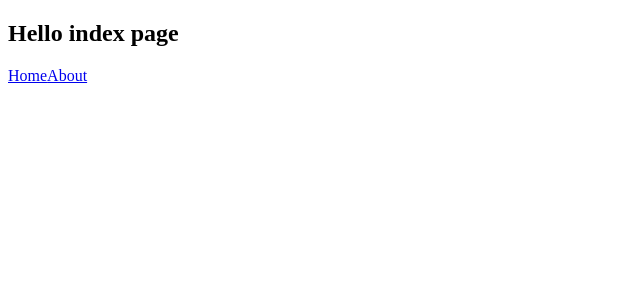
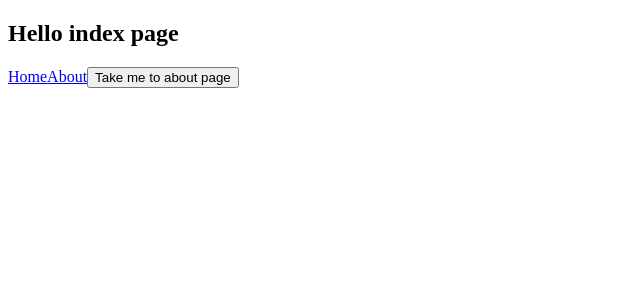
Before and after one commit to Najim473/Nuxt-3-course, a Nuxt app: page / in a window 1280 px wide. Shown: the top 300 px of the page, without its empty margins (0-640 px from the left). Built offline with nearby package versions, Linux system fonts and the light colour scheme.

Commit message:
by clicking add navigateTo in routes

```diff
--- a/pages/index.vue
+++ b/pages/index.vue
@@ -2,4 +2,11 @@
     <h2>Hello index page</h2>
     <NuxtLink to="/">Home</NuxtLink>
     <NuxtLink to="about">About</NuxtLink>
+    <!-- By clicking redirect page  -->
+    <button @click="moveToAbout">Take me to about page</button>
 </template>
+<script setup>
+const moveToAbout =()=>{
+    navigateTo("about")
+}
+</script>
```
